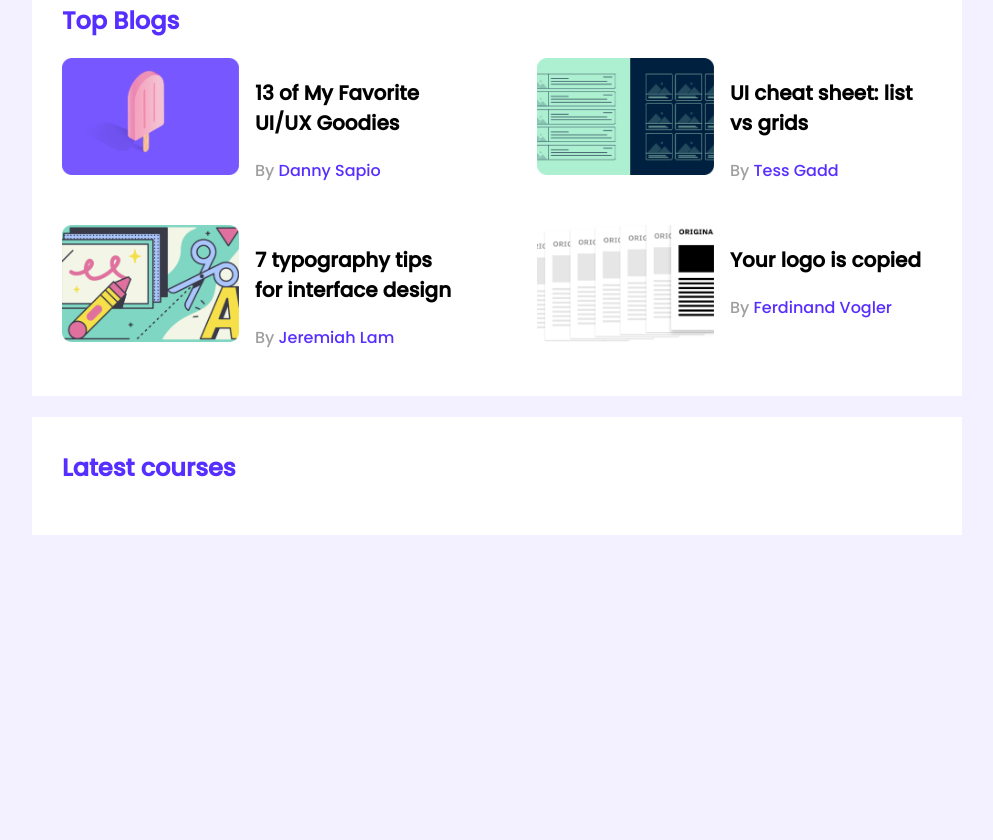
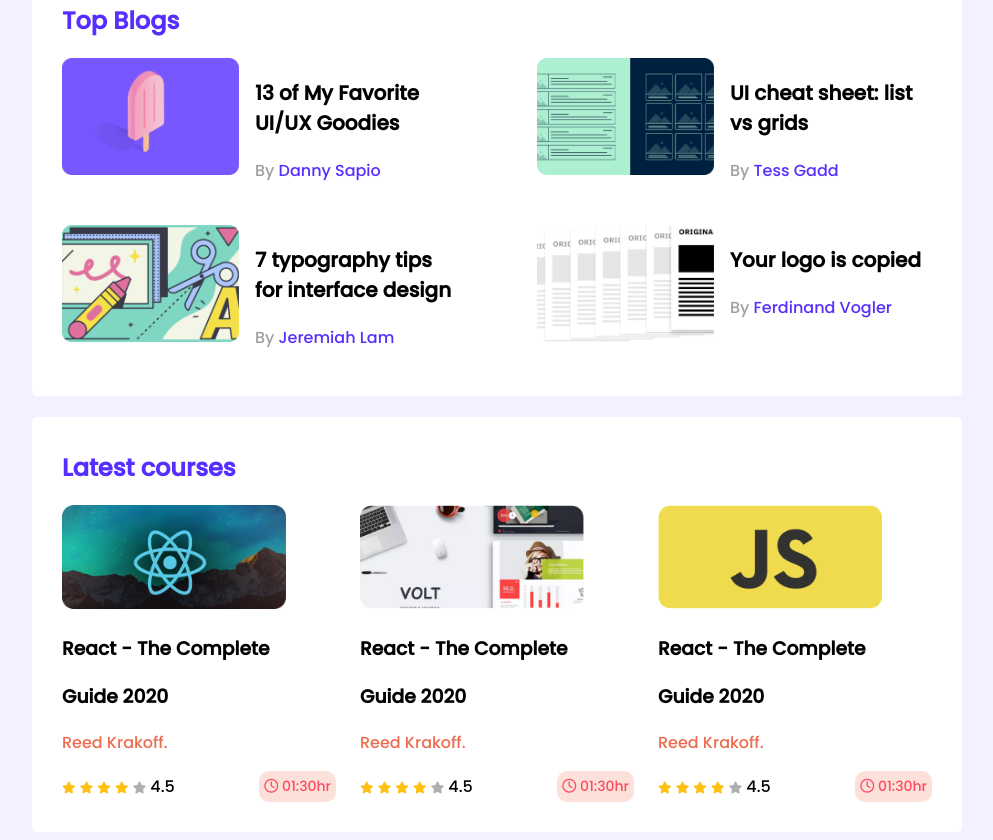
Before and after one commit to zxashik/leader-board, a plain HTML site: page index.html in a window 1280 px wide. Shown: the part 329-1169 px from the top of the page, without its empty margins (143-1136 px from the left). Before the commit the page ends 872 px from the top, so only its background shows below. Drawn offline with Linux system fonts and the light colour scheme.

Commit message:
Course section added

```diff
--- a/index.html
+++ b/index.html
@@ -4,6 +4,7 @@
     <meta charset="UTF-8">
     <meta http-equiv="X-UA-Compatible" content="IE=edge">
     <meta name="viewport" content="width=device-width, initial-scale=1.0">
+    <script src="https://kit.fontawesome.com/1150fdc3a7.js" crossorigin="anonymous"></script>
     <link rel="stylesheet" href="style/style.css">
     <title>Leader board</title>
 </head>
@@ -119,9 +120,101 @@
                  Latest courses
              ----------------------->
 
-             <section class="container">
-                 <h2 class="section-title">Latest courses</h2>
-             </section>
+            <section class="container">
+            <h2 class="section-title">Latest courses</h2>
+                <div class="courses">
+                    <div class="course">
+                        <div class="banner">
+                            <img src="images/courses/course-1.png" alt="">
+                        </div>
+                        <div class="course-detail">
+                            <h3 class="course-title">
+                                React - The Complete
+                            </h3>
+                            <h3 class="course-title">
+                                Guide 2020
+                            </h3>
+                            <p class="course-author">
+                                Reed Krakoff.
+                            </p>
+                            <div class="course-info">
+                                <div>
+                                <i class="fas fa-star filled"></i>
+                                <i class="fas fa-star filled"></i>
+                                <i class="fas fa-star filled"></i>
+                                <i class="fas fa-star filled"></i>
+                                <i class="fas fa-star empty"></i>
+                                <span>4.5</span>
+                                </div>
+                                <div class="course-time">
+                                <i class="far fa-clock"></i>
+                                01:30hr
+                                </div>
+                            </div>
+                        </div>
+                    </div>
+                    <div class="course">
+                        <div class="banner">
+                            <img src="images/courses/course-2.png" alt="">
+                        </div>
+                        <div class="course-detail">
+                            <h3 class="course-title">
+                                React - The Complete
+                            </h3>
+                            <h3 class="course-title">
+                                Guide 2020
+                            </h3>
+                            <p class="course-author">
+                                Reed Krakoff.
+                            </p>
+                            <div class="course-info">
+                                <div>
+                                <i class="fas fa-star filled"></i>
+                                <i class="fas fa-star filled"></i>
+                                <i class="fas fa-star filled"></i>
+                                <i class="fas fa-star filled"></i>
+                                <i class="fas fa-star empty"></i>
+                                <span>4.5</span>
+                                </div>
+                                <div class="course-time">
+                                <i class="far fa-clock"></i>
+                                01:30hr
+                                </div>
+                            </div>
+                        </div>
+                    </div>
+                    <div class="course">
+                        <div class="banner">
+                            <img src="images/courses/course-3.png" alt="">
+                        </div>
+                        <div class="course-detail">
+                            <h3 class="course-title">
+                                React - The Complete
+                            </h3>
+                            <h3 class="course-title">
+                                Guide 2020
+                            </h3>
+                            <p class="course-author">
+                                Reed Krakoff.
+                            </p>
+                            <div class="course-info">
+                                <div>
+                                <i class="fas fa-star filled"></i>
+                                <i class="fas fa-star filled"></i>
+                                <i class="fas fa-star filled"></i>
+                                <i class="fas fa-star filled"></i>
+                                <i class="fas fa-star empty"></i>
+                                <span>4.5</span>
+                                </div>
+                                <div class="course-time">
+                                    <i class="far fa-clock"></i>
+                                    01:30hr
+                                </div>
+                            </div>
+                        </div>
+                    </div>
+                </div>
+            </section>
         </main>
 
         <!-- Main section ends here  -->
--- a/style/style.css
+++ b/style/style.css
@@ -19,6 +19,7 @@ main{
     /* height: 679px; */
     padding: 30px;
     margin-top: 21px;
+    border-radius: 5px;
 }
 hr{
     border: 1px solid #D1D1D1;
@@ -90,3 +91,40 @@ blog section
     text-decoration: none;
     color: #562EFF;
 }
+
+/* -------------
+Courses section
+--------------- */
+.courses{
+    display: grid;
+    grid-template-columns: repeat(3,1fr);
+    grid-column-gap: 24px;
+}
+.course .banner img{
+    width: 224px;
+    height: 104px;
+}
+.course-author{
+    color: #ED6B4F;
+}
+.course-info{
+    display: flex;
+    align-items: center;
+    justify-content: space-between;
+}
+.fa-star{
+    font-size: 12px;
+}
+.fa-star.filled{
+    color: #FFC014;
+}
+.fa-star.empty{
+    color: #AEAEAE;
+}
+.course-time{
+    background-color: #ed6c4f34;
+    color: #FF4A60;
+    border-radius: 10px;
+    padding: 5px;
+    font-size: 14px;
+}
```
